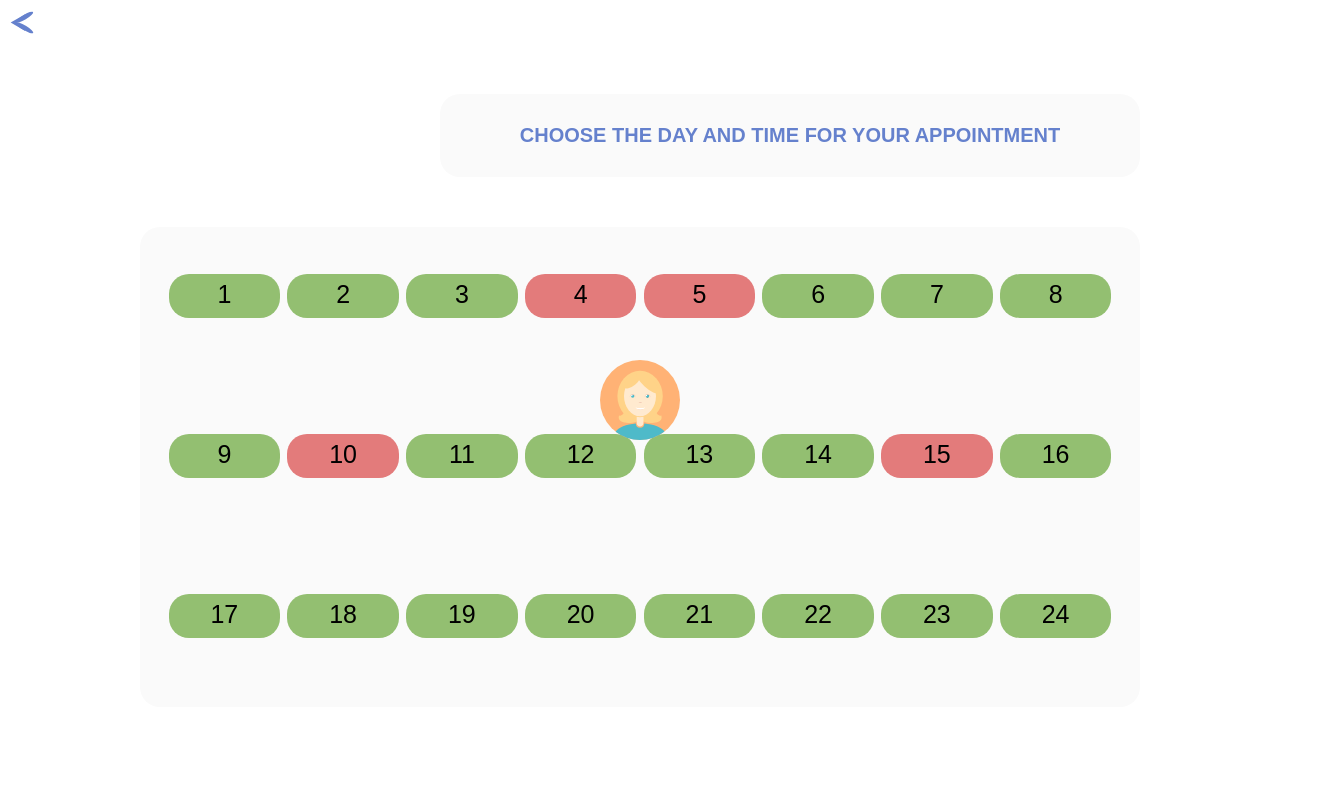
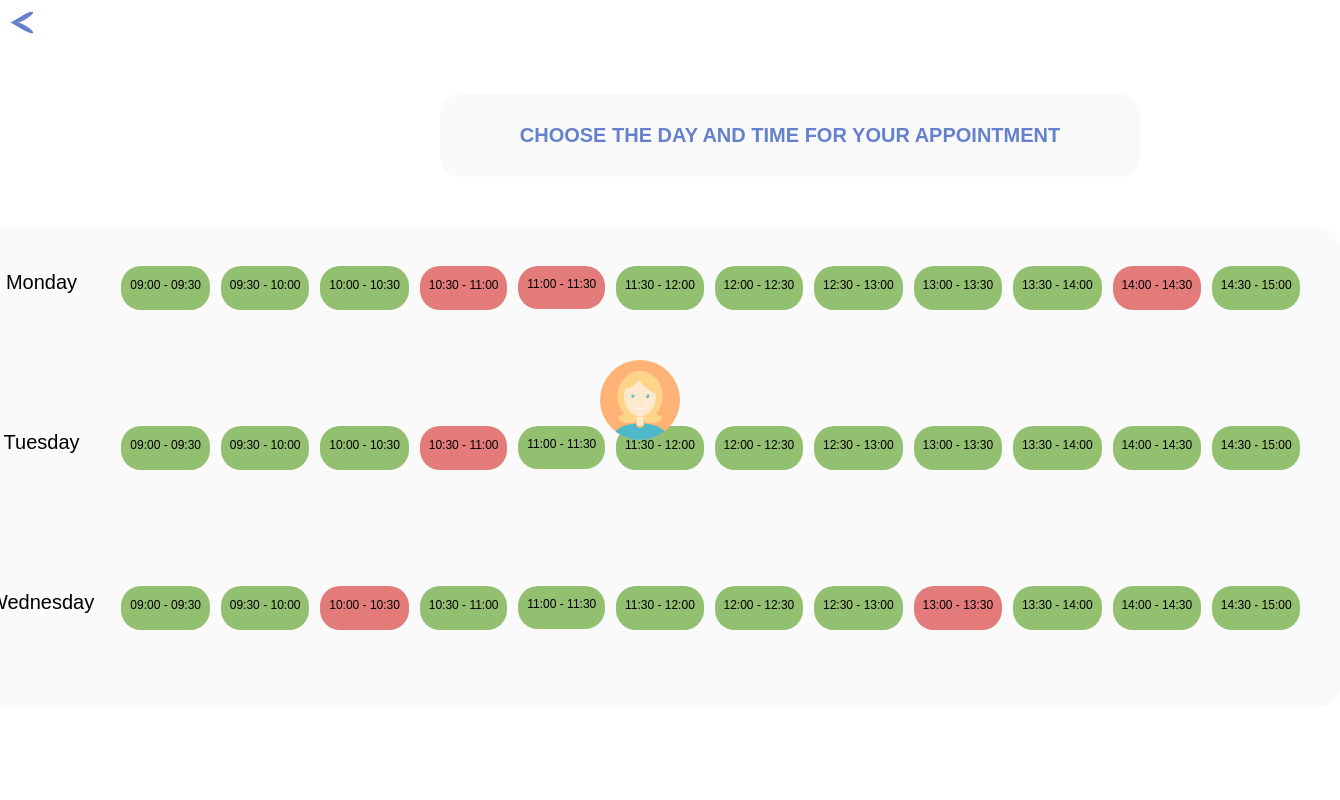
Before and after one commit to Madeele/HakunaMata, a plain HTML site: page calendar.html in a window 1280 px wide. Shown: the top 800 px of the page, 1340 px wide, since content can reach past the window. Drawn offline with Linux system fonts and the light colour scheme.

Commit message:
Auto stash before merge of "master" and "USXOME/master"

```diff
--- a/calendar.html
+++ b/calendar.html
@@ -22,41 +22,51 @@
 				<p>CHOOSE THE DAY AND TIME FOR YOUR APPOINTMENT</p>
 			</header>
 			<div class="calendar__container__content__table">
+				<div class="calendar__container__content__days">
+					<div class="calendar__container__content__days__element1">Monday</div>
+					<div class="calendar__container__content__days__element1">Tuesday</div>
+					<div class="calendar__container__content__days__element1">Wednesday</div>
+			</div>
 				<div class="calendar__container__content__table__grid">
-					<div class="calendar__container__content__table__grid__element1">1</div>
- 					<div class="calendar__container__content__table__grid__element2">2</div>
- 					<div class="calendar__container__content__table__grid__element3">3</div>
- 					<div class="calendar__container__content__table__grid__element4">4</div>
- 					<div class="calendar__container__content__table__grid__element5">5</div>
- 					<div class="calendar__container__content__table__grid__element6">6</div>
- 					<div class="calendar__container__content__table__grid__element7">7</div>
-					<div class="calendar__container__content__table__grid__element8">8</div>
-					<div class="calendar__container__content__table__grid__element9">9</div>
-					<div class="calendar__container__content__table__grid__element10">10</div>
- 					<div class="calendar__container__content__table__grid__element11">11</div>
- 					<div class="calendar__container__content__table__grid__element12">12</div>
- 					<div class="calendar__container__content__table__grid__element13">13</div>
- 					<div class="calendar__container__content__table__grid__element14">14</div>
- 					<div class="calendar__container__content__table__grid__element15">15</div>
-					<div class="calendar__container__content__table__grid__element16">16</div>
-  					<div class="calendar__container__content__table__grid__element17">17</div>
-					<div class="calendar__container__content__table__grid__element18">18</div>
-					<div class="calendar__container__content__table__grid__element19">19</div>
- 					<div class="calendar__container__content__table__grid__element20">20</div>
- 					<div class="calendar__container__content__table__grid__element21">21</div>
- 					<div class="calendar__container__content__table__grid__element22">22</div>
-  					<div class="calendar__container__content__table__grid__element23">23</div>
-  					<div class="calendar__container__content__table__grid__element24">24</div>
+					<div class="calendar__container__content__table__grid__element1">09:00 - 09:30</div>
+ 					<div class="calendar__container__content__table__grid__element2">09:30 - 10:00</div>
+ 					<div class="calendar__container__content__table__grid__element3">10:00 - 10:30</div>
+ 					<div class="calendar__container__content__table__grid__element4">10:30 - 11:00</div>
+ 					<div class="calendar__container__content__table__grid__element5">11:00 - 11:30</div>
+ 					<div class="calendar__container__content__table__grid__element6">11:30 - 12:00</div>
+ 					<div class="calendar__container__content__table__grid__element7">12:00 - 12:30</div>
+					<div class="calendar__container__content__table__grid__element8">12:30 - 13:00</div>
+					<div class="calendar__container__content__table__grid__element9">13:00 - 13:30</div>
+					<div class="calendar__container__content__table__grid__element9">13:30 - 14:00</div>
+					<div class="calendar__container__content__table__grid__element10">14:00 - 14:30</div>
+ 					<div class="calendar__container__content__table__grid__element11">14:30 - 15:00</div>
+ 					<div class="calendar__container__content__table__grid__element12">09:00 - 09:30</div>
+ 					<div class="calendar__container__content__table__grid__element13">09:30 - 10:00</div>
+ 					<div class="calendar__container__content__table__grid__element14">10:00 - 10:30</div>
+ 					<div class="calendar__container__content__table__grid__element15">10:30 - 11:00</div>
+					<div class="calendar__container__content__table__grid__element16">11:00 - 11:30</div>
+  					<div class="calendar__container__content__table__grid__element17">11:30 - 12:00</div>
+					<div class="calendar__container__content__table__grid__element18">12:00 - 12:30</div>
+					<div class="calendar__container__content__table__grid__element19">12:30 - 13:00</div>
+ 					<div class="calendar__container__content__table__grid__element20">13:00 - 13:30</div>
+ 					<div class="calendar__container__content__table__grid__element21">13:30 - 14:00</div>
+ 					<div class="calendar__container__content__table__grid__element22">14:00 - 14:30</div>
+  					<div class="calendar__container__content__table__grid__element23">14:30 - 15:00</div>
+					<div class="calendar__container__content__table__grid__element24">09:00 - 09:30</div>
+					<div class="calendar__container__content__table__grid__element25">09:30 - 10:00</div>
+					<div class="calendar__container__content__table__grid__element26">10:00 - 10:30</div>
+					<div class="calendar__container__content__table__grid__element27">10:30 - 11:00</div>
+					<div class="calendar__container__content__table__grid__element28">11:00 - 11:30</div>
+					<div class="calendar__container__content__table__grid__element29">11:30 - 12:00</div>
+					<div class="calendar__container__content__table__grid__element30">12:00 - 12:30</div>
+					<div class="calendar__container__content__table__grid__element31">12:30 - 13:00</div>
+					<div class="calendar__container__content__table__grid__element32">13:00 - 13:30</div>
+					<div class="calendar__container__content__table__grid__element33">13:30 - 14:00</div>
+					<div class="calendar__container__content__table__grid__element33">14:00 - 14:30</div>
+					<div class="calendar__container__content__table__grid__element33">14:30 - 15:00</div>
+
 				</div>
 			</div>
-		</div>
-	</div>
-	<div class="calendar__container">
-		<div class="calendar__container__content">
-			<img src="images/avatarorange.svg" class="calendar__container__content__img" alt="avatar">
-			<header class="calendar__container__content__header">
-				<p>CHOOSE THE DAY AND TIME FOR YOUR APPOINTMENT</p>
-			</header>
 		</div>
 	</div>
 	<script type="text/javascript" src=""></script>
--- a/css/mystyle.scss
+++ b/css/mystyle.scss
@@ -365,28 +365,41 @@ box-shadow: 6px 2px 14px -4px rgba(0,0,0,0.75);
             font-weight: 600;
             margin: 0 0 5% 30%;
         }
+        &__days{
+                width: 10%;
+                height: 100%;
+                max-height: 100%;
+                display: inline-grid;
+                grid-template-columns: auto;
+                margin-left: -20%;
+                font-size: 20px;
+        }
 
         &__table{
-            width: 100%;
+            width: 140%;
             height: 60%;
             background-color: $grey;
             border-radius: 20px;
             text-align: center;
 
+
+
             &__grid{
-                width: 95%;
+                width: 85%;
                 height: 100%;
                 max-height: 100%;
                 display: inline-grid;
-                grid-template-columns: auto auto auto auto auto auto auto auto;
+                grid-template-columns: auto auto auto auto auto auto auto auto auto auto auto auto;
+                margin-right: -20%;
 
                 %green_elements{
                     background-color: $green;
+                    width: 85%;
                     height: 20%;
                     border-radius: 20px;
                     margin: 40% 3%;
-                    padding: 5%;
-                    font-size: 25px;
+                    padding: 12% 2% 0 2%;
+                    font-size: 12px;
                 }
 
                 %red_elements{
@@ -394,8 +407,9 @@ box-shadow: 6px 2px 14px -4px rgba(0,0,0,0.75);
                     height: 20%;
                     border-radius: 20px;
                     margin:40% 3%;
-                    padding: 5%;
-                    font-size: 25px;
+                    padding: 12% 2% 0 2%;
+                    font-size: 12px;
+                    width: 85%;
                 }
 
                 &__element1{
@@ -470,6 +484,34 @@ box-shadow: 6px 2px 14px -4px rgba(0,0,0,0.75);
                 &__element24{
                     @extend %green_elements;
                 }
+                &__element25{
+                    @extend %green_elements;
+                }
+                &__element26{
+                    @extend %red_elements;
+                }
+                &__element27{
+                    @extend %green_elements;
+                }
+                &__element28{
+                    @extend %green_elements;
+                }
+                &__element29{
+                    @extend %green_elements;
+                }
+                &__element30{
+                    @extend %green_elements;
+                }
+                &__element31{
+                    @extend %green_elements;
+                }
+                &__element32{
+                    @extend %red_elements;
+                }
+                &__element33{
+                    @extend %green_elements;
+                }
+
 
             }
         }
```
Also changed, not shown: faq (1).html (renamed from faq.html, +8 -0 lines), css/mystyle.css, 2 other files.
